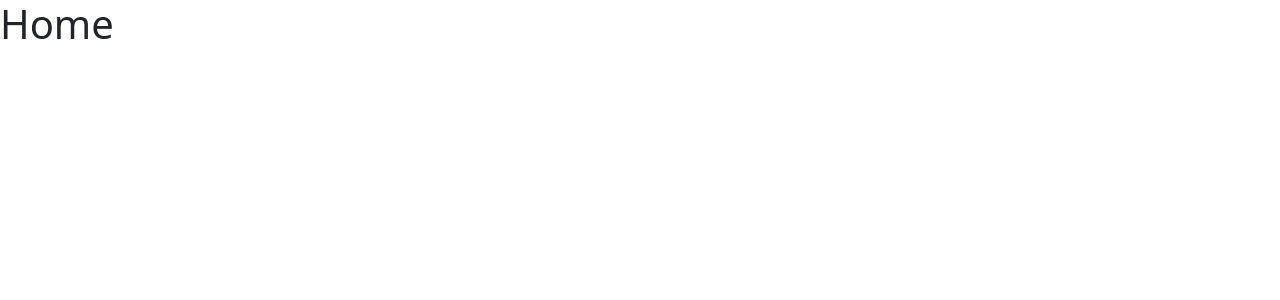
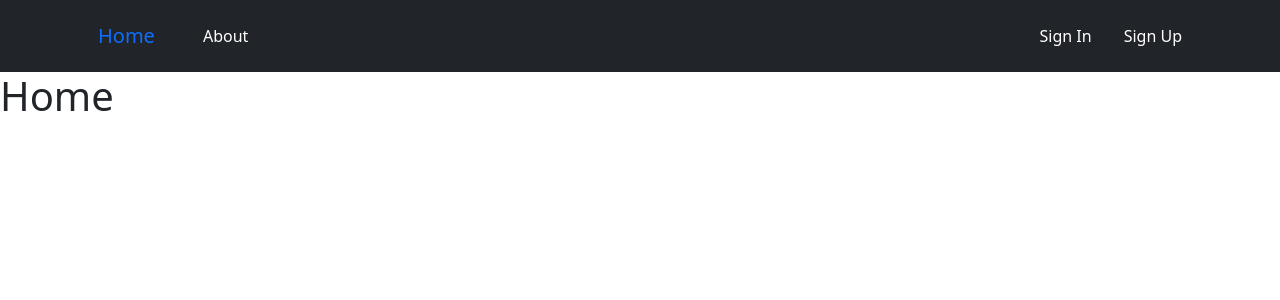
Before and after one commit to Aleh1s/coursework-frontend, a React (Create React App) app: page / in a window 1280 px wide. Shown: the top 300 px of the page. Built offline with nearby package versions, Linux system fonts and the light colour scheme.

Commit message:
created NavBar

```diff
--- a/src/App.js
+++ b/src/App.js
@@ -1,8 +1,15 @@
 import Router from "./components/Router";
+import NavBar from "./components/NavBar";
 
 function App() {
+
+    const isAuthenticated = false
+
   return (
-        <Router isAuthenticated={false}/>
+      <div>
+        <NavBar isAuthenticated={isAuthenticated}/>
+        <Router isAuthenticated={isAuthenticated}/>
+      </div>
   );
 }
 
--- a/src/components/NavBar.jsx
+++ b/src/components/NavBar.jsx
@@ -1,10 +1,41 @@
 import React from 'react';
+import {Col, Container, Nav, Navbar, Row} from "react-bootstrap";
+import {Link} from "react-router-dom";
 
-const NavBar = () => {
+const NavBar = ({isAuthenticated}) => {
+    if (isAuthenticated) {
+        return (
+            <>
+                <Navbar bg="dark" variant="dark">
+                    <Container>
+                        <Navbar.Brand><Link className="nav-link active" to={"/"}>Home</Link></Navbar.Brand>
+                        <Nav className="me-auto">
+                            <Nav.Link><Link className="nav-link active" to={"/about"}>About</Link></Nav.Link>
+                        </Nav>
+                        <Nav>
+                            <Nav.Link><Link className="nav-link active" to={"/personal-info"}>Profile</Link></Nav.Link>
+                        </Nav>
+                    </Container>
+                </Navbar>
+            < />
+        );
+    }
+
     return (
-        <div>
-
-        </div>
+        <>
+            <Navbar bg="dark" variant="dark">
+                <Container>
+                    <Navbar.Brand><Link className="nav-link active" to={"/"}>Home</Link></Navbar.Brand>
+                        <Nav className="me-auto">
+                            <Nav.Link><Link className="nav-link active" to={"/about"}>About</Link></Nav.Link>
+                        </Nav>
+                        <Nav>
+                            <Nav.Link><Link className="nav-link active" to={"/sign-in"}>Sign In</Link></Nav.Link>
+                            <Nav.Link><Link className="nav-link active" to={"/sign-up"}>Sign Up</Link></Nav.Link>
+                        </Nav>
+                </Container>
+            </Navbar>
+        < />
     );
 };
 
```
